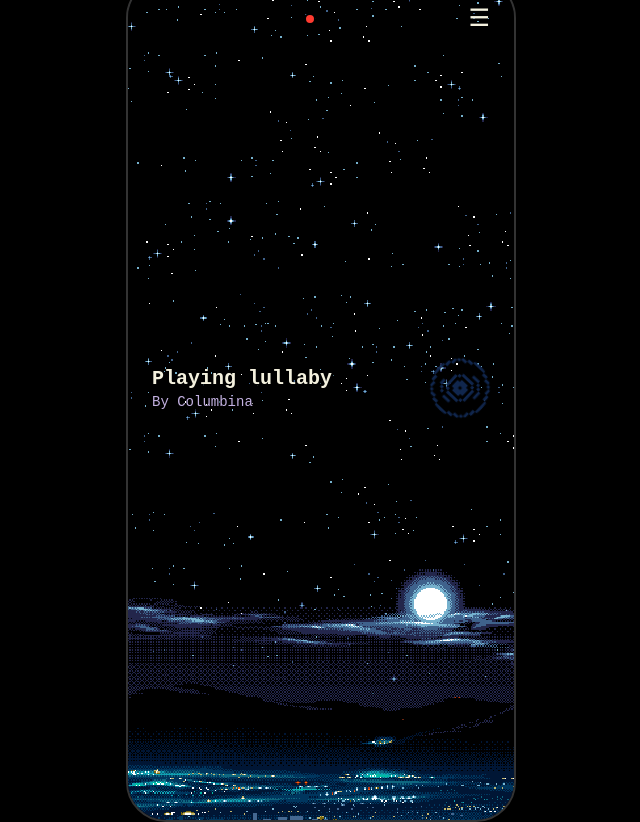
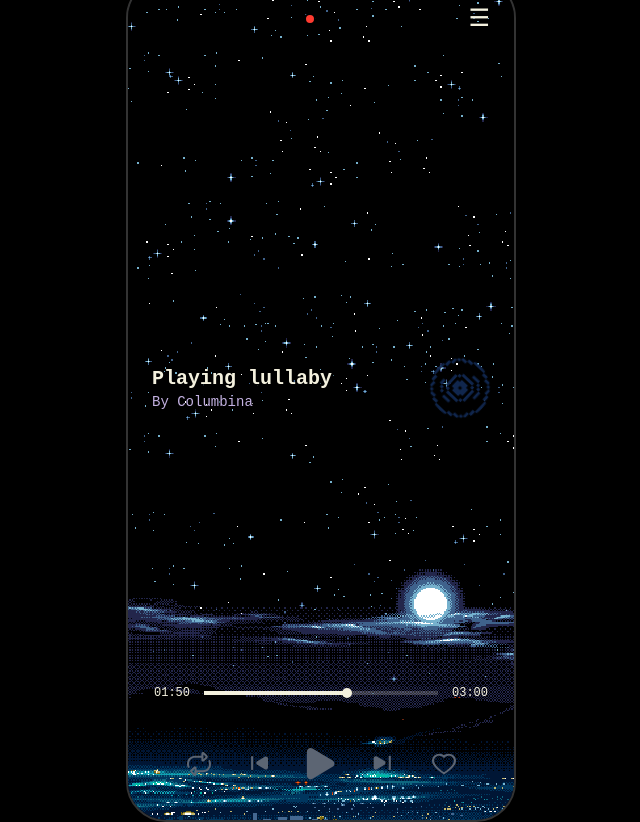
Before and after one commit to arinskyyyy/music-player, a React (Vite) app: page / in a window 1280 px wide. Shown: the whole page, without its empty margins (319-959 px from the left). Built offline with nearby package versions, Linux system fonts and the light colour scheme.

Commit message:
feat(app): wire up playback controls, trackbar, and queue modal in App

```diff
--- a/src/App.jsx
+++ b/src/App.jsx
@@ -1,10 +1,17 @@
 import { useState } from 'react';
 import './styles/global.css';
 import CenterDisplay from './components/CenterDisplay';
+import TrackBar from './components/TrackBar';
+import PlayerControls from './components/PlayerControls';
+import QueueMenu from './components/QueueMenu'; // Import the new menu
 
 function App() {
-  // In the future, this state will be controlled by your Python backend
   const [isConnected, setIsConnected] = useState(false);
+  const [isPlaying, setIsPlaying] = useState(false);
+  const [isQueueOpen, setIsQueueOpen] = useState(false); // New state
+
+  const handleTogglePlay = () => setIsPlaying(!isPlaying);
+  const toggleQueue = () => setIsQueueOpen(!isQueueOpen); // Toggles the menu
 
   return (
     <div className="app-viewport">
@@ -12,7 +19,14 @@ function App() {
         isConnected={isConnected}
         songTitle="Playing lullaby"
         artist="By Columbina"
+        isPlaying={isPlaying}
+        toggleQueue={toggleQueue} // Pass it down to the hamburger
       />
+      <TrackBar currentTime="01:50" totalTime="03:00" progress={61} />
+      <PlayerControls isPlaying={isPlaying} togglePlay={handleTogglePlay} />
+
+      {/* Render the Queue Menu */}
+      <QueueMenu isOpen={isQueueOpen} toggleMenu={toggleQueue} />
     </div>
   );
 }
```
